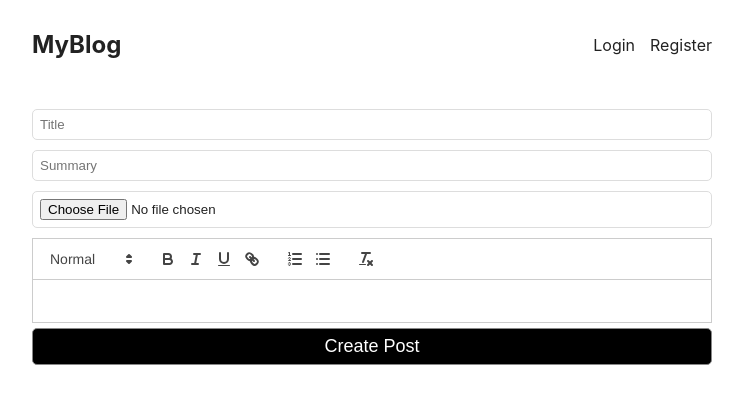
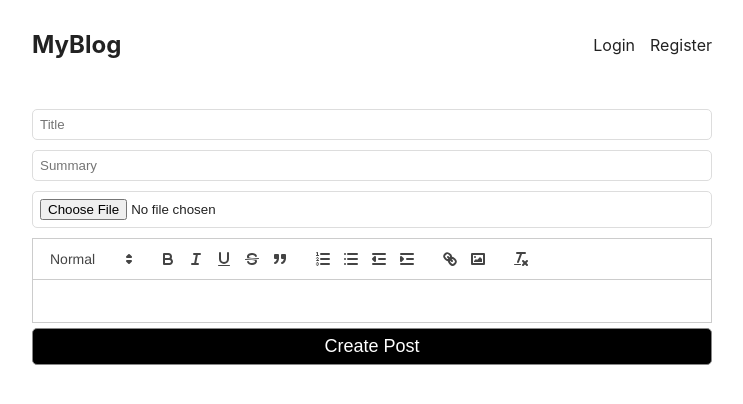
Before and after one commit to ShafiaAnsar/Blog-client, a React (Create React App) app: page /create in a window 1280 px wide. Shown: the top 404 px of the page, without its empty margins (268-1011 px from the left). Built offline with nearby package versions, Linux system fonts and the light colour scheme; no server answers.

Commit message:
create post

```diff
--- a/src/pages/CreatePost.jsx
+++ b/src/pages/CreatePost.jsx
@@ -1,12 +1,30 @@
 import React, { useState } from 'react';
 import ReactQuill from 'react-quill';
 import 'react-quill/dist/quill.snow.css';
+
+const modules = {
+  toolbar: [
+    [{ 'header': [1, 2, false] }],
+    ['bold', 'italic', 'underline','strike', 'blockquote'],
+    [{'list': 'ordered'}, {'list': 'bullet'}, {'indent': '-1'}, {'indent': '+1'}],
+    ['link', 'image'],
+    ['clean']
+  ],
+}
+
+const formats = [
+  'header',
+  'bold', 'italic', 'underline', 'strike', 'blockquote',
+  'list', 'bullet', 'indent',
+  'link', 'image'
+]
 
 const CreatePost = () => {
   const [inputValue, setInputValue] = useState({
     title: '',
     summary: '',
     content: '',
+    files: null, // Initialize 'files' as null
   });
 
   const handleInputChange = (e) => {
@@ -17,25 +35,61 @@ const CreatePost = () => {
     });
   };
 
+  const handleFileChange = (e) => {
+    const file = e.target.files[0]; // Get the first selected file
+    setInputValue({
+      ...inputValue,
+      files: file, // Update 'files' with the selected file
+    });
+  };
+
+  const { title, summary, content, files } = inputValue;
+
+  const createPost = async(e) => {
+    e.preventDefault();
+
+    const data = new FormData();
+    data.set('title', title);
+    data.set('summary', summary);
+    data.set('content', content);
+    data.append('file', files); // Use append to add the file to the FormData
+
+    const response=await fetch('http://localhost:4000/post', {
+      method: 'POST',
+      body: data, // Send the FormData with the request
+    })
+      .then((response) => {
+        // Handle the response...
+      })
+      .catch((error) => {
+        // Handle errors...
+      });
+  };
+
   return (
-    <form>
+    <form onSubmit={createPost}>
       <input
         type="text"
         name="title"
         placeholder="Title"
-        value={inputValue.title}
+        value={title}
         onChange={handleInputChange}
       />
       <input
         type="text"
         name="summary"
         placeholder="Summary"
-        value={inputValue.summary}
+        value={summary}
         onChange={handleInputChange}
       />
-      <input type="file" />
-      <ReactQuill value={inputValue.content} onChange={content => setInputValue({...inputValue, content})} />
-      <button style={{ marginTop: '5px', backgroundColor: 'black' }}>
+      <input type="file" onChange={handleFileChange} />
+      <ReactQuill
+        value={content}
+        onChange={(content) => setInputValue({ ...inputValue, content })}
+        modules={modules}
+        formats={formats}
+      />
+      <button style={{ marginTop: '5px', backgroundColor: 'black' }} type="submit">
         Create Post
       </button>
     </form>
```
